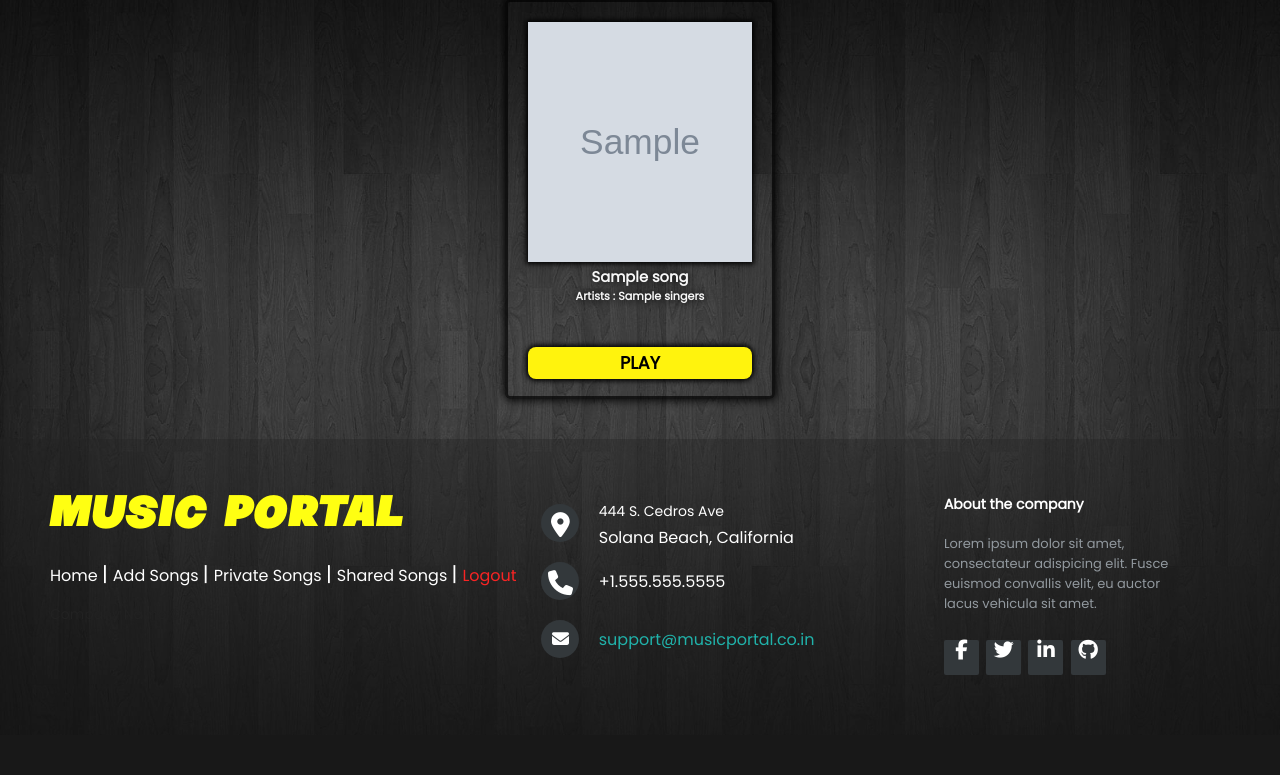
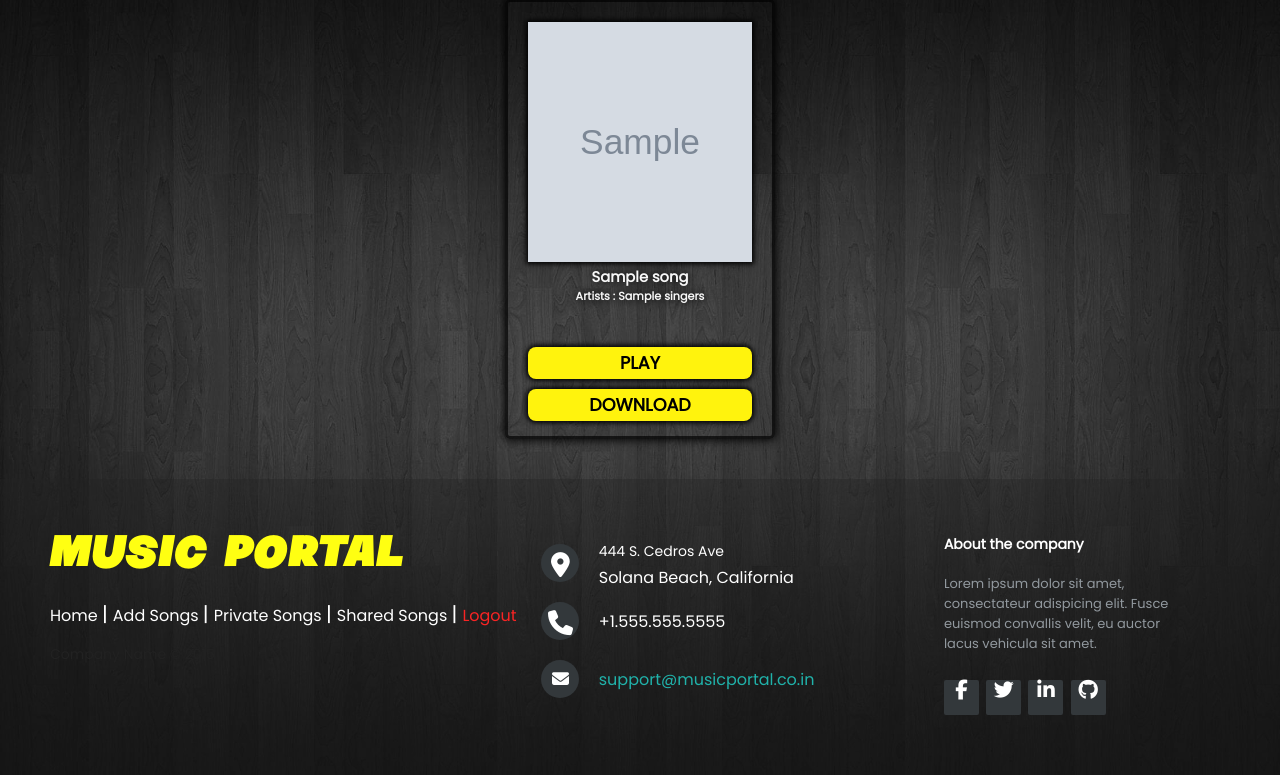
Before and after one commit to Amaljith-AK/MusicPortal, a Django app: template MusicPortal/Music/templates/index.html in a window 1280 px wide. Shown: the part 811-1586 px from the top of the page. Before the commit the page ends 1486 px from the top, so only its background shows below. Run offline with Django 4.2, Linux system fonts and the light colour scheme; the template is opened without the code that fills it: most values are stand-ins (such as "Sample title", 1, 10 or a date in 2020); grey boxes marked "Sample" are stand-in pictures; some libraries are stand-ins or nearby versions.

Commit message:
forth commit

```diff
--- a/MusicPortal/Music/static/css/style.css
+++ b/MusicPortal/Music/static/css/style.css
@@ -126,7 +126,7 @@
 .song-card{
     flex-basis: 23%;
     margin: 10px 0px;
-    height: 400px;
+    height: 440px;
     text-align: center;
     border: 3px solid #000000ad;
     padding: 20px;
@@ -154,7 +154,7 @@
 
 .song-img{
     height: 240px;
-    width: 100%0;
+    width: 100%;
     margin: auto;
     /* object-fit: contain; */
     display: flex;
--- a/MusicPortal/Music/templates/index.html
+++ b/MusicPortal/Music/templates/index.html
@@ -40,6 +40,9 @@
             </div>
             <div class="btn-play">
                 <a href="{{s.song.url}}" target="_blank">PLAY</a>
+            </div>
+            <div class="btn-play">
+                <a href="{{s.song.url}}" download>DOWNLOAD</a>
             </div>
         </div>
         {% endfor %}
--- a/MusicPortal/Music/templates/privatesong.html
+++ b/MusicPortal/Music/templates/privatesong.html
@@ -37,6 +37,9 @@
             </div>
             <div class="btn-play">
                 <a href="{{s.song.url}}" target="_blank">PLAY</a>
+            </div>
+            <div class="btn-play">
+                <a href="{{s.song.url}}" download>DOWNLOAD</a>
             </div>
         </div>
         {% endfor %}
--- a/MusicPortal/Music/templates/sharedsong.html
+++ b/MusicPortal/Music/templates/sharedsong.html
@@ -37,6 +37,9 @@
             </div>
             <div class="btn-play">
                 <a href="{{s.song.url}}" target="_blank">PLAY</a>
+            </div>
+            <div class="btn-play">
+                <a href="{{s.song.url}}" download>DOWNLOAD</a>
             </div>
         </div>
         {% endfor %}
```
Also changed, not shown: MusicPortal/db.sqlite3.
